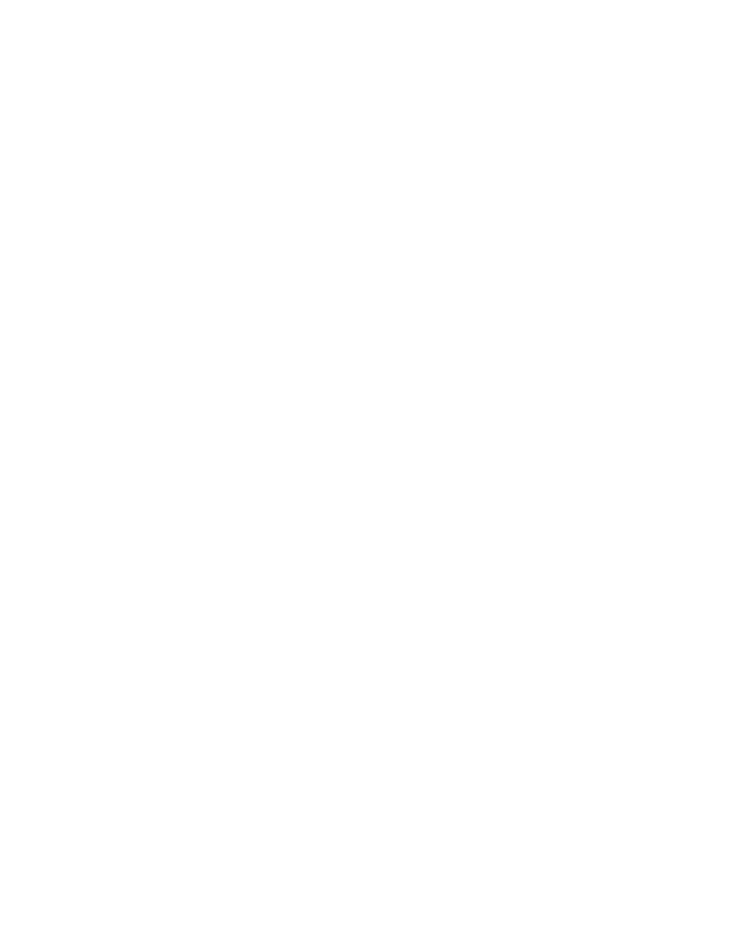
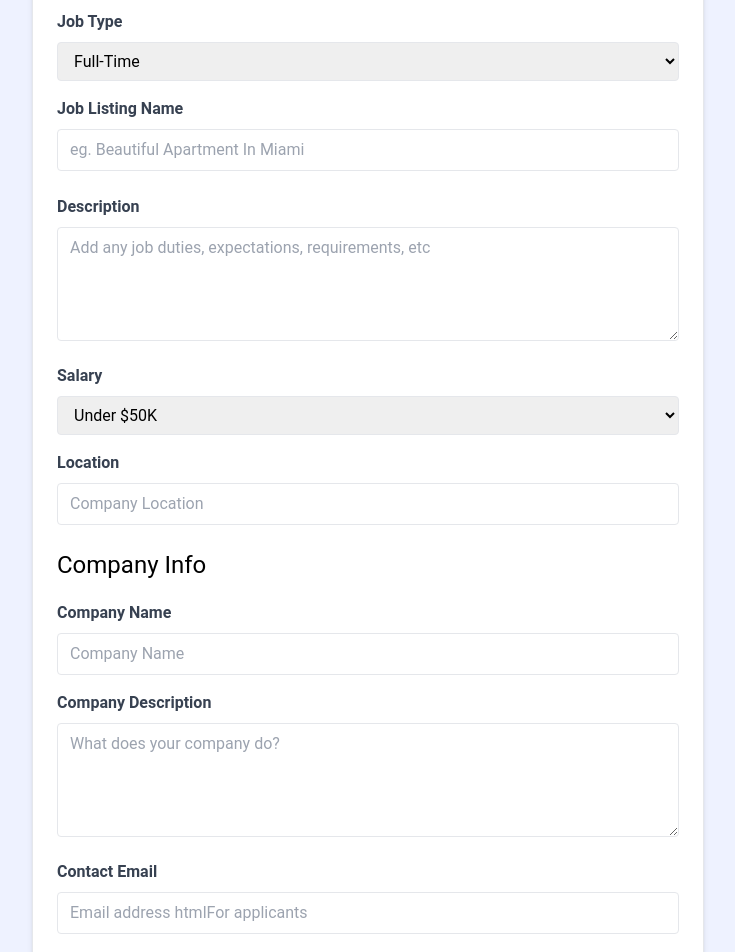
Before and after one commit to michal-1994/react-2024, a React (Vite) app: page /add-job in a window 1280 px wide. Shown: the part 260-1212 px from the top of the page, without its empty margins (272-1007 px from the left). Before the commit the page ends 800 px from the top, so only its background shows below. Built offline with nearby package versions, Linux system fonts and the light colour scheme.

Commit message:
create add job template

```diff
--- a/src/pages/AddJobPage.tsx
+++ b/src/pages/AddJobPage.tsx
@@ -1,7 +1,185 @@
-/** @format */
+/**
+ * @format
+ * @htmlFormat
+ */
 
 const AddJobPage = () => {
-  return <div>AddJobPage</div>;
+  return (
+    <section className='bg-indigo-50'>
+      <div className='container m-auto max-w-2xl py-24'>
+        <div className='bg-white px-6 py-8 mb-4 shadow-md rounded-md border m-4 md:m-0'>
+          <form>
+            <h2 className='text-3xl text-center font-semibold mb-6'>Add Job</h2>
+
+            <div className='mb-4'>
+              <label
+                htmlFor='type'
+                className='block text-gray-700 font-bold mb-2'
+              >
+                Job Type
+              </label>
+              <select
+                id='type'
+                name='type'
+                className='border rounded w-full py-2 px-3'
+                required
+              >
+                <option value='Full-Time'>Full-Time</option>
+                <option value='Part-Time'>Part-Time</option>
+                <option value='Remote'>Remote</option>
+                <option value='Internship'>Internship</option>
+              </select>
+            </div>
+
+            <div className='mb-4'>
+              <label className='block text-gray-700 font-bold mb-2'>
+                Job Listing Name
+              </label>
+              <input
+                type='text'
+                id='title'
+                name='title'
+                className='border rounded w-full py-2 px-3 mb-2'
+                placeholder='eg. Beautiful Apartment In Miami'
+                required
+              />
+            </div>
+            <div className='mb-4'>
+              <label
+                htmlFor='description'
+                className='block text-gray-700 font-bold mb-2'
+              >
+                Description
+              </label>
+              <textarea
+                id='description'
+                name='description'
+                className='border rounded w-full py-2 px-3'
+                rows={4}
+                placeholder='Add any job duties, expectations, requirements, etc'
+              ></textarea>
+            </div>
+
+            <div className='mb-4'>
+              <label
+                htmlFor='type'
+                className='block text-gray-700 font-bold mb-2'
+              >
+                Salary
+              </label>
+              <select
+                id='salary'
+                name='salary'
+                className='border rounded w-full py-2 px-3'
+                required
+              >
+                <option value='Under $50K'>Under $50K</option>
+                <option value='$50K - 60K'>$50K - $60K</option>
+                <option value='$60K - 70K'>$60K - $70K</option>
+                <option value='$70K - 80K'>$70K - $80K</option>
+                <option value='$80K - 90K'>$80K - $90K</option>
+                <option value='$90K - 100K'>$90K - $100K</option>
+                <option value='$100K - 125K'>$100K - $125K</option>
+                <option value='$125K - 150K'>$125K - $150K</option>
+                <option value='$150K - 175K'>$150K - $175K</option>
+                <option value='$175K - 200K'>$175K - $200K</option>
+                <option value='Over $200K'>Over $200K</option>
+              </select>
+            </div>
+
+            <div className='mb-4'>
+              <label className='block text-gray-700 font-bold mb-2'>
+                Location
+              </label>
+              <input
+                type='text'
+                id='location'
+                name='location'
+                className='border rounded w-full py-2 px-3 mb-2'
+                placeholder='Company Location'
+                required
+              />
+            </div>
+
+            <h3 className='text-2xl mb-5'>Company Info</h3>
+
+            <div className='mb-4'>
+              <label
+                htmlFor='company'
+                className='block text-gray-700 font-bold mb-2'
+              >
+                Company Name
+              </label>
+              <input
+                type='text'
+                id='company'
+                name='company'
+                className='border rounded w-full py-2 px-3'
+                placeholder='Company Name'
+              />
+            </div>
+
+            <div className='mb-4'>
+              <label
+                htmlFor='company_description'
+                className='block text-gray-700 font-bold mb-2'
+              >
+                Company Description
+              </label>
+              <textarea
+                id='company_description'
+                name='company_description'
+                className='border rounded w-full py-2 px-3'
+                rows={4}
+                placeholder='What does your company do?'
+              ></textarea>
+            </div>
+
+            <div className='mb-4'>
+              <label
+                htmlFor='contact_email'
+                className='block text-gray-700 font-bold mb-2'
+              >
+                Contact Email
+              </label>
+              <input
+                type='email'
+                id='contact_email'
+                name='contact_email'
+                className='border rounded w-full py-2 px-3'
+                placeholder='Email address htmlFor applicants'
+                required
+              />
+            </div>
+            <div className='mb-4'>
+              <label
+                htmlFor='contact_phone'
+                className='block text-gray-700 font-bold mb-2'
+              >
+                Contact Phone
+              </label>
+              <input
+                type='tel'
+                id='contact_phone'
+                name='contact_phone'
+                className='border rounded w-full py-2 px-3'
+                placeholder='Optional phone htmlFor applicants'
+              />
+            </div>
+
+            <div>
+              <button
+                className='bg-indigo-500 hover:bg-indigo-600 text-white font-bold py-2 px-4 rounded-full w-full focus:outline-none focus:shadow-outline'
+                type='submit'
+              >
+                Add Job
+              </button>
+            </div>
+          </form>
+        </div>
+      </div>
+    </section>
+  );
 };
 
 export default AddJobPage;
```
